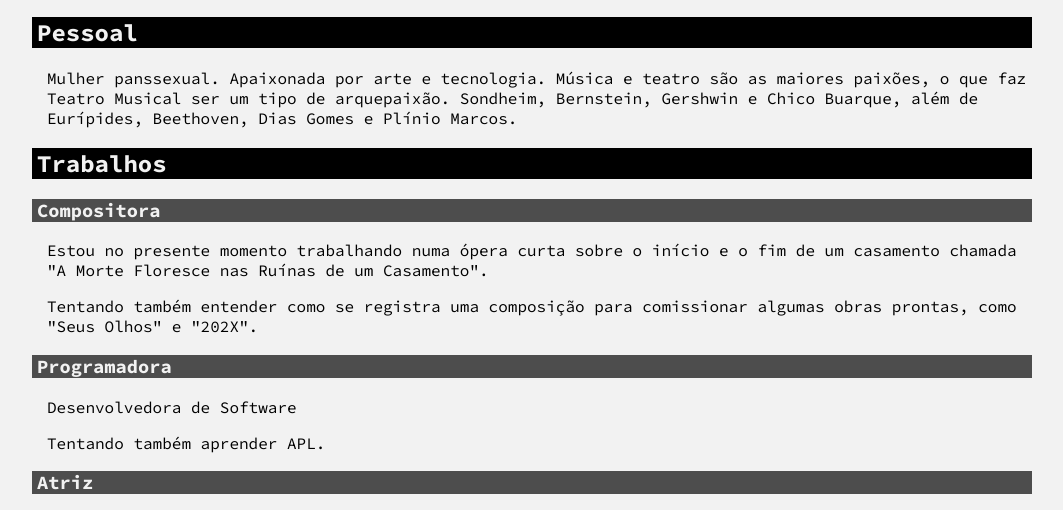
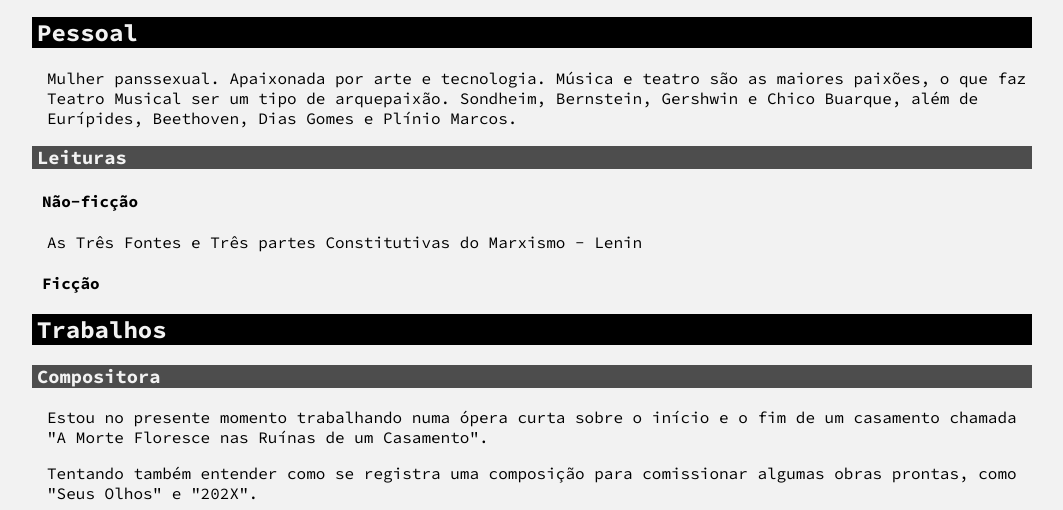
Before and after one commit to patriciavillela/patriciavillela.com.br, a plain HTML site: page index.html in a window 1280 px wide. Shown: the part 196-706 px from the top of the page, without its empty margins (108-1171 px from the left). Drawn offline with Linux system fonts and the light colour scheme.

Commit message:
Create reading list and not animated accordion

```diff
--- a/index.html
+++ b/index.html
@@ -12,10 +12,21 @@
     <main>
         <section>
             <h2>Pessoal</h2>
+            <div>
                 <p>Mulher panssexual. Apaixonada por arte e tecnologia. Música e teatro são as maiores paixões, o que faz Teatro Musical ser um tipo de arquepaixão. Sondheim, Bernstein, Gershwin e Chico Buarque, além de Eurípides, Beethoven, Dias Gomes e Plínio Marcos.</p>
+                <h3>Leituras</h3>
+                <h4>Não-ficção</h4>
+                <ul>
+                    <li>As Três Fontes e Três partes Constitutivas do Marxismo - Lenin</li>
+                </ul>
+                <h4>Ficção</h4>
+                <ul>
+                </ul>
+            </div>
         </section>
         <section>
             <h2>Trabalhos</h2>
+            <div>
                 <h3>Compositora</h3>
                 <p>Estou no presente momento trabalhando numa ópera curta sobre o início e o fim de um casamento chamada "A Morte Floresce nas Ruínas de um Casamento".</p>
                 <p>Tentando também entender como se registra uma composição para comissionar algumas obras prontas, como "Seus Olhos" e "202X".</p>
@@ -25,6 +36,7 @@
                 <h3>Atriz</h3>
                 <p>No momento esperando a pandemia dar uma trégua para voltar com os planos de montar um grupo.</p>
                 <p>Esperando para pegar meu DRT.</p>
+            </div>
         </section>
     </main>
     <footer>
@@ -36,5 +48,6 @@
             <li><a href="https://www.twitch.com/patriciavob">Twitch</a></li>
         </ul>
     </footer>
+    <script src="script.js"></script>
 </body>
 </html>
--- a/style.css
+++ b/style.css
@@ -45,8 +45,16 @@
     padding-left: 5px;
 }
 
-section p {
+h4 {
+    padding-left: 10px;
+}
+
+section p, section ul {
     padding-left: 15px;
+}
+
+li {
+    list-style-type: none;
 }
 
 h1 {
```
Lines whose indentation alone changed are shown as unchanged.
